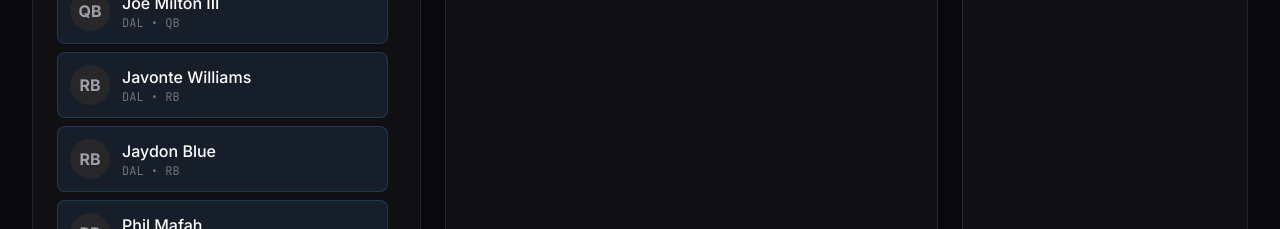
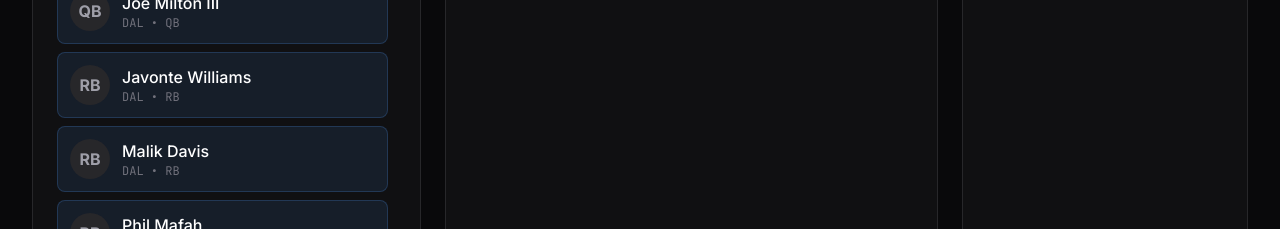
Before and after one commit to gregorylang-dev/draft-board, an Angular app: page /draft-room in a window 1280 px wide. Shown: the part 8240-8469 px from the top of the page. Built offline with nearby package versions, Linux system fonts and the light colour scheme; no server answers; the database is empty; a web font is replaced by a local one.

Commit message:
another roster change

```diff
--- a/src/app/nfl-players.ts
+++ b/src/app/nfl-players.ts
@@ -140,7 +140,7 @@ export const NFL_PLAYERS_BY_TEAM: Record<string, RosterEntry[]> = {
     { id: 'DAL-QB1', name: 'Dak Prescott', position: 'QB', team: 'DAL' },
     { id: 'DAL-QB2', name: 'Joe Milton III', position: 'QB', team: 'DAL' },
     { id: 'DAL-RB1', name: 'Javonte Williams', position: 'RB', team: 'DAL' },
-    { id: 'DAL-RB2', name: 'Jaydon Blue', position: 'RB', team: 'DAL' },
+    { id: 'DAL-RB2', name: 'Malik Davis', position: 'RB', team: 'DAL' },
     { id: 'DAL-RB3', name: 'Phil Mafah', position: 'RB', team: 'DAL' },
     { id: 'DAL-WR1', name: 'CeeDee Lamb', position: 'WR', team: 'DAL' },
     { id: 'DAL-WR2', name: 'George Pickens', position: 'WR', team: 'DAL' },
```
